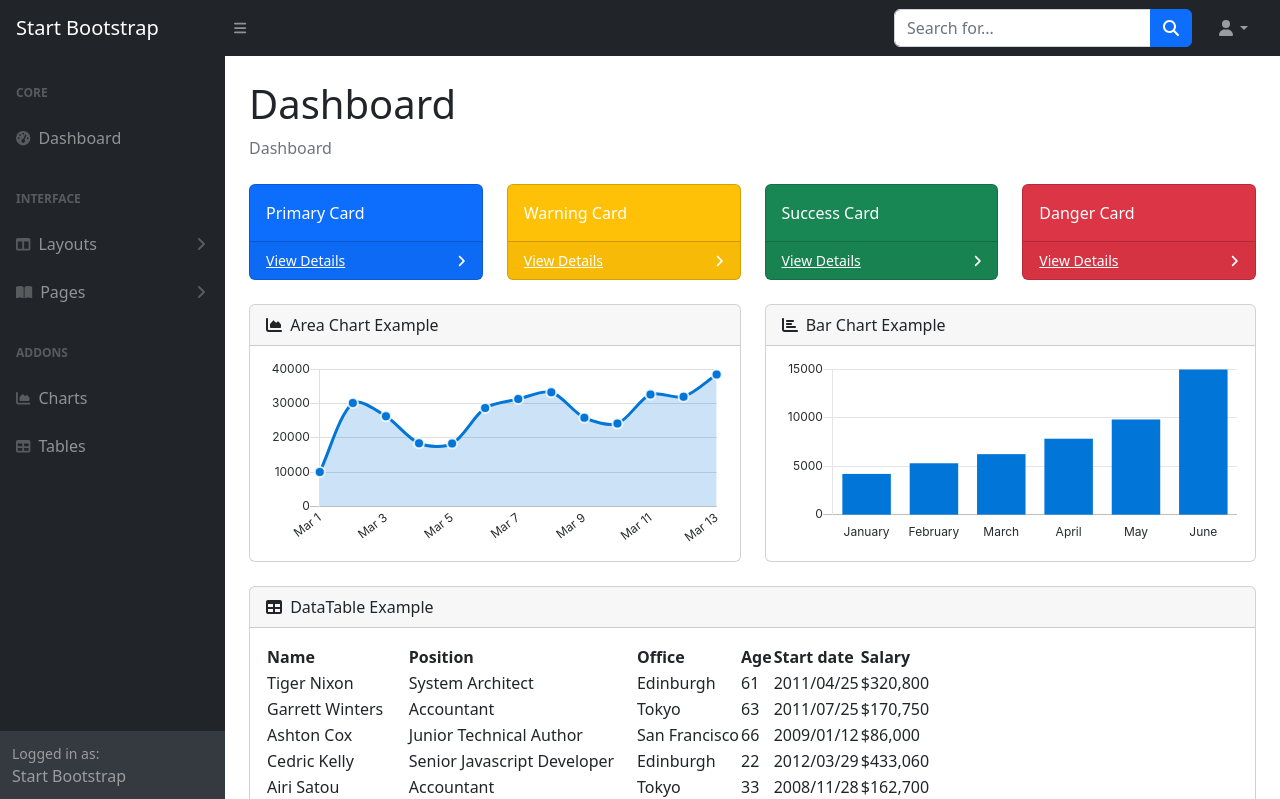
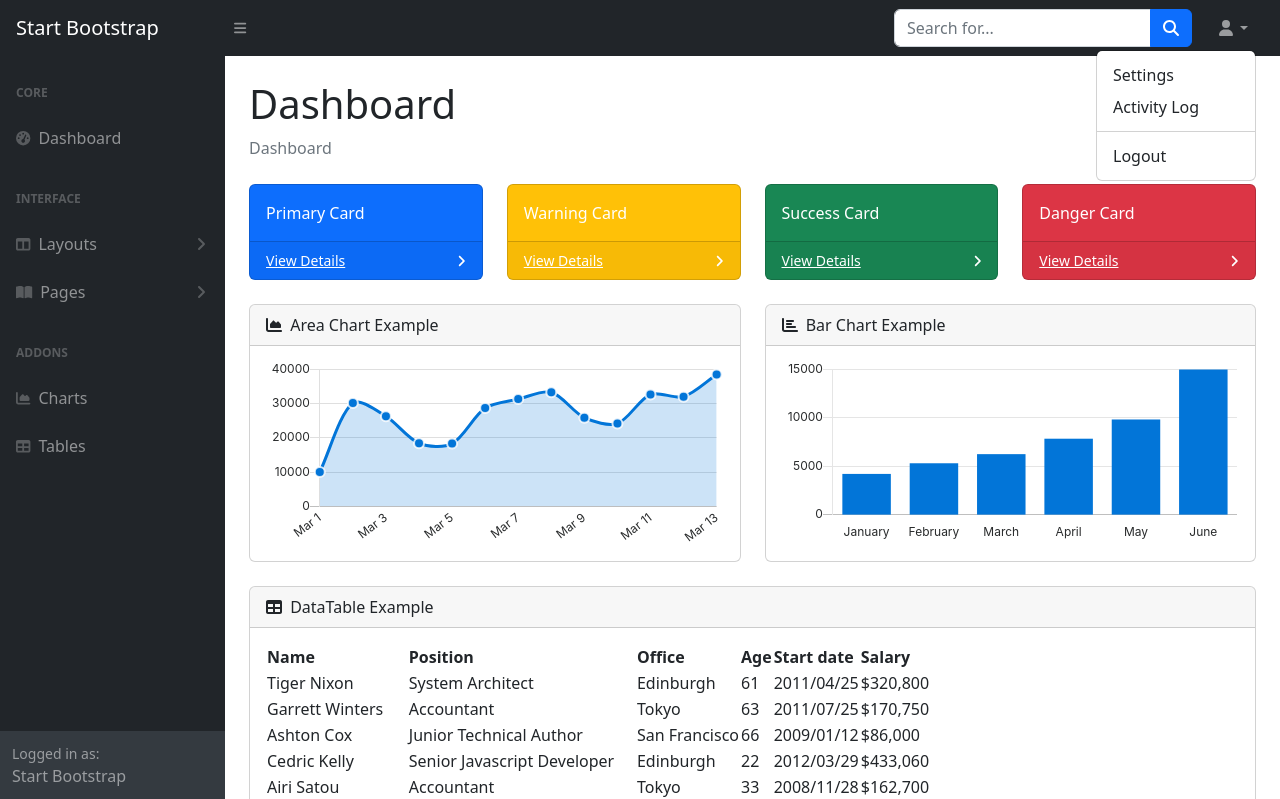
Before and after one commit to HombreLaser/poll-stats, a Flask app: template templates/views/administrator/dashboards/index.jinja in a window 1280 px wide, after a click that opens the changed part. Shown: the top 799 px of the page. Run offline with Flask 3, Linux system fonts and the light colour scheme; the template is opened without the code that fills it, so the values that code supplies are empty; parts of the project's set-up code (start-up, migrations or seed data) failed here and were passed over; some libraries are stand-ins or nearby versions.

Commit message:
Arregla dropdown

```diff
--- a/templates/base/authenticated.jinja
+++ b/templates/base/authenticated.jinja
@@ -83,6 +83,7 @@
             </main>
         </div>
     </div>
+    <script src="https://cdn.jsdelivr.net/npm/bootstrap@5.2.3/dist/js/bootstrap.bundle.min.js" crossorigin="anonymous"></script>
     <script src={{ url_for('static', filename='js/scripts.js') }}></script>
     {% block scripts %}{% endblock %}
 </body>
--- a/templates/components/topnav.jinja
+++ b/templates/components/topnav.jinja
@@ -13,12 +13,12 @@
     <!-- Navbar-->
     <ul class="navbar-nav ms-auto ms-md-0 me-3 me-lg-4">
         <li class="nav-item dropdown">
-            <a class="nav-link dropdown-toggle" id="navbarDropdown" href="#" role="button" data-bs-toggle="dropdown" aria-expanded="false"><i class="fas fa-user fa-fw"></i></a>
+            <a class="nav-link dropdown-toggle" id="navbarDropdown" role="button" data-bs-toggle="dropdown" aria-expanded="false"><i class="fas fa-user fa-fw"></i></a>
             <ul class="dropdown-menu dropdown-menu-end" aria-labelledby="navbarDropdown">
-                <li><a class="dropdown-item" href="#!">Settings</a></li>
-                <li><a class="dropdown-item" href="#!">Activity Log</a></li>
+                <li><a class="dropdown-item">Settings</a></li>
+                <li><a class="dropdown-item">Activity Log</a></li>
                 <li><hr class="dropdown-divider" /></li>
-                <li><a class="dropdown-item" href="#!">Logout</a></li>
+                <li><a class="dropdown-item">Logout</a></li>
             </ul>
         </li>
     </ul>
```
